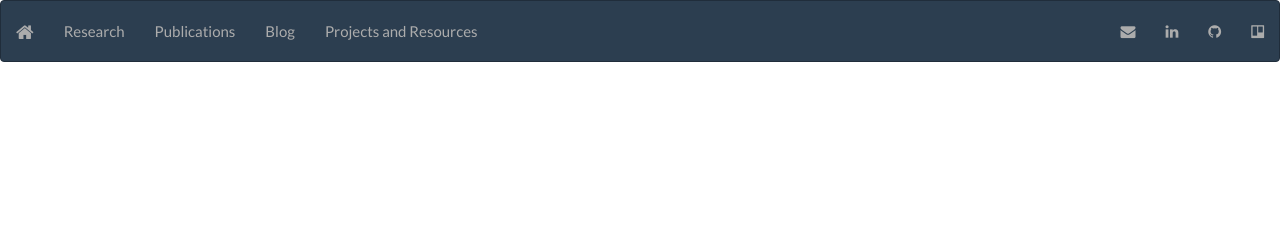
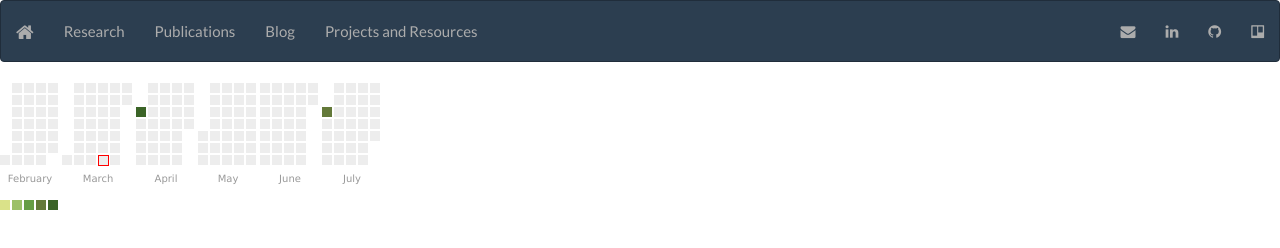
Before and after one commit to dstefanik/dstefanik.github.io, a plain HTML site: page CalendarD3.html in a window 1280 px wide. Drawn offline with nearby package versions, Linux system fonts and the light colour scheme.

Commit message:
Update CalendarD3.html

```diff
--- a/CalendarD3.html
+++ b/CalendarD3.html
@@ -55,15 +55,12 @@
 	var dt = new Date();
     	dt.setDate(dt.getDate());
 	calendar.init({
-	itemSelector: "#next-a",
 	data: "CalendarData.json",
 	start: new Date(2015, 1),
 	id: "graph_c",
 	domain: "month",
 	subdomain: "day",
 	range: 6,
-	previousSelector: "#next-a-PreviousDomain-selector",
-	nextSelector: "#next-a-NextDomain-selector",
 	scale: [20, 40, 60, 80]
 });
 	calendar.init({
@@ -73,4 +70,11 @@
 	displayLegend: false,
 	highlight: ["now", dt]
 });
+	calendar.init({
+	itemSelector: "#next-a",
+	domain: "month",
+	range: 6,
+	previousSelector: "#next-a-PreviousDomain-selector",
+	nextSelector: "#next-a-NextDomain-selector",
+});
 </script>
```
